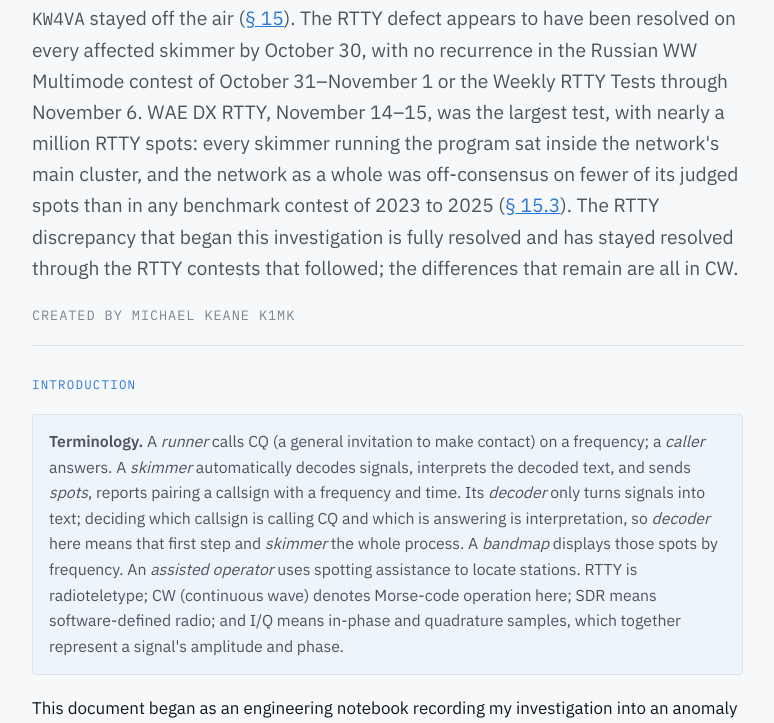
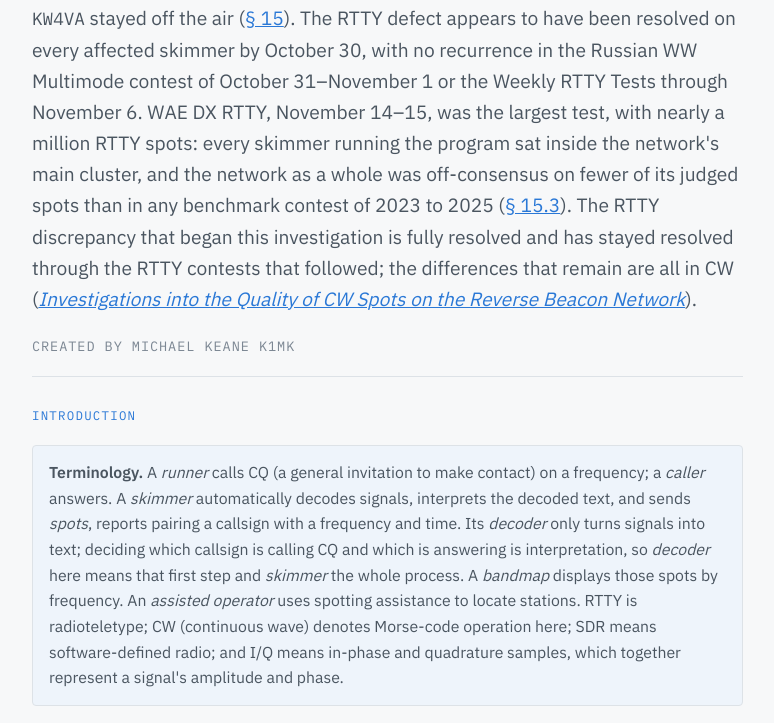
Before and after one commit to k1mk-7388/ContestPages, a plain HTML site: page RBNSkimmerAnomaly2026/index.html in a window 1280 px wide. Shown: the part 1213-1936 px from the top of the page, without its empty margins (405-1179 px from the left). Drawn offline with Linux system fonts and the light colour scheme.

Commit message:
Update RTTY document

```diff
--- a/RBNSkimmerAnomaly2026/index.html
+++ b/RBNSkimmerAnomaly2026/index.html
@@ -240,7 +240,9 @@ th.n{text-align:center}
   network's main cluster, and the network as a whole was off-consensus on fewer of its judged spots
   than in any benchmark contest of 2023 to 2025 (<a href="#s15-3">&sect;&nbsp;15.3</a>).
   The RTTY discrepancy that began this investigation is fully resolved and has stayed resolved
-  through the RTTY contests that followed; the differences that remain are all in CW.</p>
+  through the RTTY contests that followed; the differences that remain are all in CW
+  (<a href="https://k1mk-7388.github.io/ContestPages/RBNCWSpotQuality/"><em>Investigations into the
+  Quality of CW Spots on the Reverse Beacon Network</em></a>).</p>
 
   <p class="meta">Created by Michael Keane K1MK</p>
   <p class="eyebrow introduction-h">Introduction</p>
@@ -2838,7 +2840,7 @@ th.n{text-align:center}
   judged spot, and the network without the eight falls in line with them.</p>
 
   <p class="foot">Prepared by K1MK (contact: k1mk at alum.mit.edu) · analysis of Reverse Beacon
-  Network archives through 2026 November 18. Document v7.0, final.</p>
+  Network archives through 2026 November 18. Document v7.01, final.</p>
   <p class="foot">Copyright &copy; 2026 Michael Keane K1MK. All rights reserved.</p>
 </div>
 </div>
```
